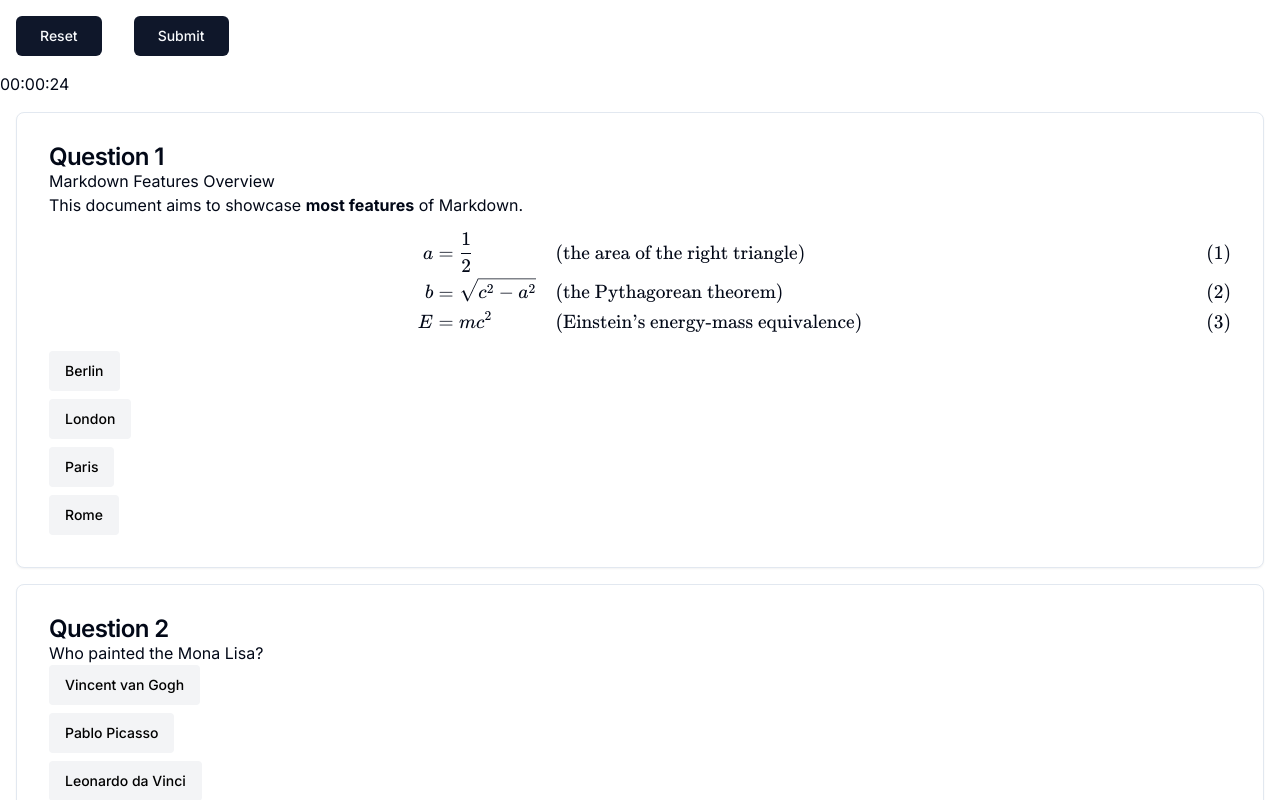
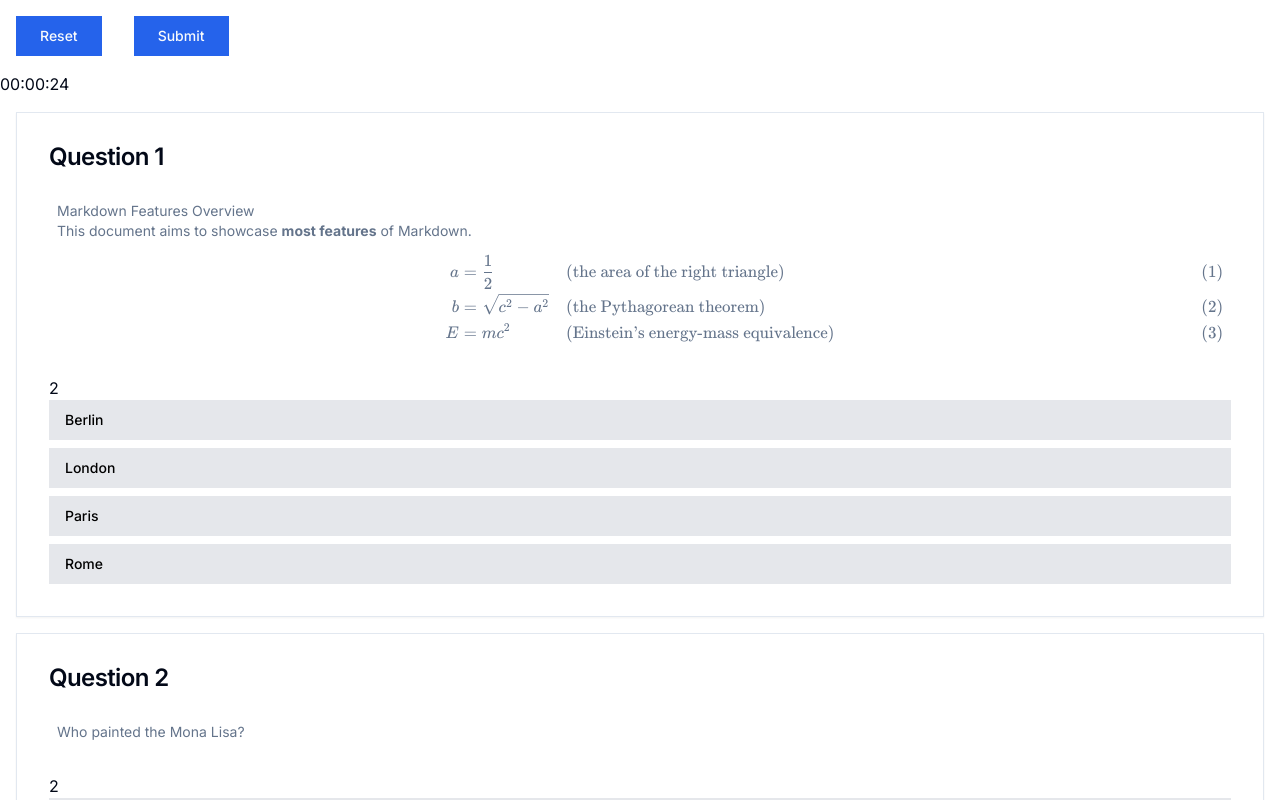
Before and after one commit to destx0/quiz, a Next.js app: page /quiz in a window 1280 px wide. Shown: the top 800 px of the page. Built offline with nearby package versions, Linux system fonts and the light colour scheme.

Commit message:
colored buttons

```diff
--- a/app/components/Question.jsx
+++ b/app/components/Question.jsx
@@ -41,7 +41,7 @@ const Question = ({
 				adjustment = -1;
 			}
 		}
-		const isCorrect = index === correctAnswer;
+
 		increaseAttempted(qId, adjustment);
 	};
 
@@ -52,8 +52,10 @@ const Question = ({
 	return (
 		<Card className="m-4 p-8">
 			<CardTitle>Question {qId + 1}</CardTitle>
-			<Fancytext content={question} />
-
+			<CardDescription className="my-8 mx-2">
+				<Fancytext content={question} />
+			</CardDescription>
+			<p>{correctAnswer}</p>
 			<RadioGroup>
 				{" "}
 				{options.map((option, index) => (
@@ -62,16 +64,16 @@ const Question = ({
 						<Button
 							key={index}
 							onClick={() => handleOptionClick(index, qId)}
-							className={`
-    ${showResults && index === correctAnswer ? "bg-green-500 text-white" : ""}
-    ${
-		showResults && index === selected && selected !== correctAnswer
-			? "bg-red-500 text-white"
-			: ""
-	}
-    ${index === selected ? "bg-green-500 text-white" : "bg-gray-100 text-black"}
-    px-4 py-2 rounded
-  `}
+							className={`px-4 py-2 w-full justify-start
+							${
+								index === selected
+									? showResults
+										? index === correctAnswer
+											? "bg-green-500 text-white"
+											: "bg-red-500 text-white"
+										: ""
+									: "bg-gray-200 text-black"
+							}`}
 						>
 							{option}
 						</Button>{" "}
@@ -81,7 +83,9 @@ const Question = ({
 			{showResults && (
 				<>
 					{correctAnswer !== selected ? (
-						<p>Correct Answer: {options[correctAnswer]}</p>
+						<CardDescription>
+							Correct Answer: {options[correctAnswer]}
+						</CardDescription>
 					) : (
 						<p>Correct!</p>
 					)}
--- a/app/globals.css
+++ b/app/globals.css
@@ -1,70 +1,55 @@
 @tailwind base;
 @tailwind components;
 @tailwind utilities;
+
 
 @layer base {
   :root {
     --background: 0 0% 100%;
     --foreground: 222.2 84% 4.9%;
-
     --card: 0 0% 100%;
     --card-foreground: 222.2 84% 4.9%;
-
     --popover: 0 0% 100%;
     --popover-foreground: 222.2 84% 4.9%;
-
-    --primary: 222.2 47.4% 11.2%;
+    --primary: 221.2 83.2% 53.3%;
     --primary-foreground: 210 40% 98%;
-
     --secondary: 210 40% 96.1%;
     --secondary-foreground: 222.2 47.4% 11.2%;
-
     --muted: 210 40% 96.1%;
     --muted-foreground: 215.4 16.3% 46.9%;
-
     --accent: 210 40% 96.1%;
     --accent-foreground: 222.2 47.4% 11.2%;
-
     --destructive: 0 84.2% 60.2%;
     --destructive-foreground: 210 40% 98%;
-
     --border: 214.3 31.8% 91.4%;
     --input: 214.3 31.8% 91.4%;
-    --ring: 222.2 84% 4.9%;
-
-    --radius: 0.5rem;
+    --ring: 221.2 83.2% 53.3%;
+    --radius: 0rem;
   }
 
   .dark {
     --background: 222.2 84% 4.9%;
     --foreground: 210 40% 98%;
-
     --card: 222.2 84% 4.9%;
     --card-foreground: 210 40% 98%;
-
     --popover: 222.2 84% 4.9%;
     --popover-foreground: 210 40% 98%;
-
-    --primary: 210 40% 98%;
+    --primary: 217.2 91.2% 59.8%;
     --primary-foreground: 222.2 47.4% 11.2%;
-
     --secondary: 217.2 32.6% 17.5%;
     --secondary-foreground: 210 40% 98%;
-
     --muted: 217.2 32.6% 17.5%;
     --muted-foreground: 215 20.2% 65.1%;
-
     --accent: 217.2 32.6% 17.5%;
     --accent-foreground: 210 40% 98%;
-
     --destructive: 0 62.8% 30.6%;
     --destructive-foreground: 210 40% 98%;
-
     --border: 217.2 32.6% 17.5%;
     --input: 217.2 32.6% 17.5%;
-    --ring: 212.7 26.8% 83.9%;
+    --ring: 224.3 76.3% 48%;
   }
 }
+
 
 @layer base {
   * {
```
